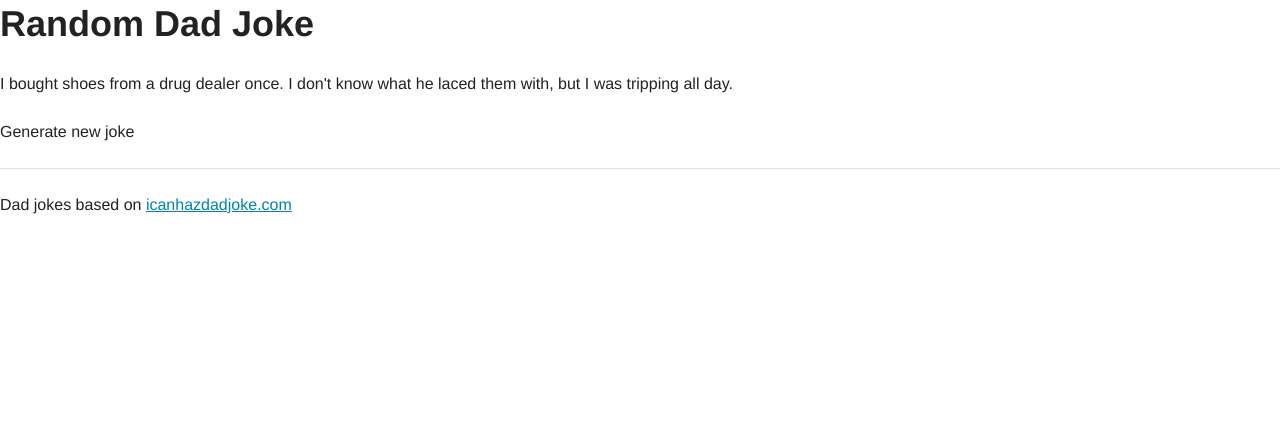
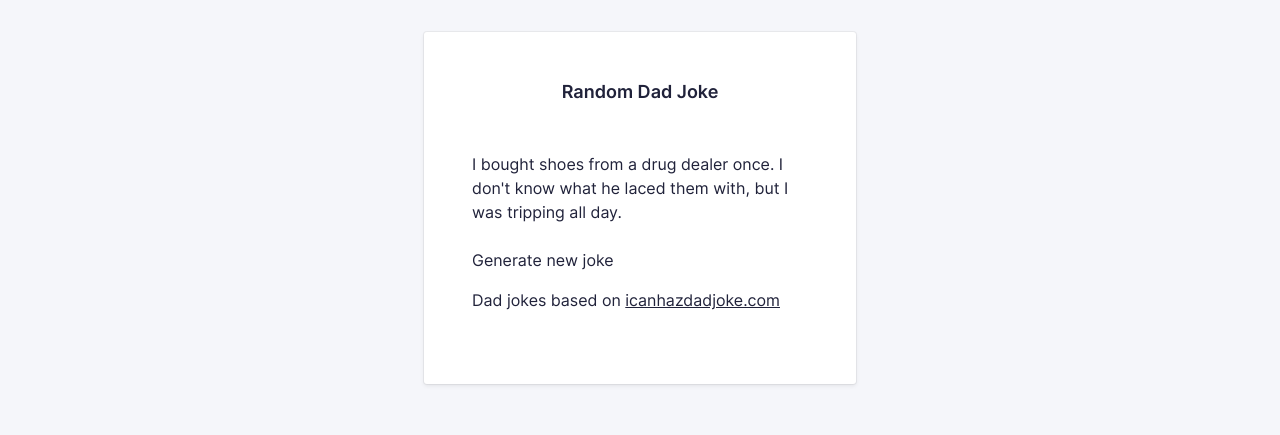
Before and after one commit to nmct-create3/dad-joke-generator-DepotterLander, a plain HTML site: page index.html in a window 1280 px wide. Drawn offline with Linux system fonts and the light colour scheme.

Commit message:
Het werkt

```diff
--- a/css/screen.css
+++ b/css/screen.css
@@ -2,59 +2,60 @@
 #FONTS
 \*------------------------------------*/
 
+@font-face {
+    font-family: "Inter Web";
+    font-weight: 400;
+    src: url("../fonts/Inter-Regular.woff2") format("woff2")
+}
+
+@font-face {
+    font-family: "Inter Web";
+    font-weight: 600;
+    src: url("../fonts/Inter-SemiBold.woff2") format("woff2")
+}
 
 /*------------------------------------*\
 #Variables
 \*------------------------------------*/
 
 :root {
-    /* Global colors */
-    --global-color-primary-000: #E6F6FF;
-    --global-color-primary-050: #B3E6FF;
-    --global-color-primary-100: #80D6FF;
-    --global-color-primary-200: #4DC6FF;
-    --global-color-primary-300: #1AB6FF;
-    --global-color-primary-400: #009CDB;
-    --global-color-primary-500: #0082B2;
-    --global-color-primary-600: #00688A;
-    --global-color-primary-700: #004E61;
-    --global-color-primary-800: #003438;
-    --global-color-primary-900: #001A0F;
+     /* colors */
+     --global-color-alpha-h: 216deg;
+     --global-color-alpha-s: 100%;
+     --global-color-alpha-l: 60%;
+     --global-color-alpha-hsl: var(--global-color-alpha-h) var(--global-color-alpha-s) var(--global-color-alpha-l);
+     --global-color-alpha: hsl(var(--global-color-alpha-hsl));
+     --global-color-alpha-light: hsl(var(--global-color-alpha-h) 100% 65%);
+     --global-color-alpha-dark: hsl(var(--global-color-alpha-h) 80% 55%);
+     --global-color-alpha-x-dark: hsl(var(--global-color-alpha-h) 65% 35%);
+     --global-color-alpha-transparent: hsl(var(--global-color-alpha-hsl) / .75);
+     --global-color-alpha-x-transparent: hsl(var(--global-color-alpha-hsl) / .3);
 
-    --global-color-neutral-000: white;
-    --global-color-neutral-050: #F7F7F7;
-    --global-color-neutral-100: #E1E1E1;
-    --global-color-neutral-200: #CFCFCF;
-    --global-color-neutral-300: #B1B1B1;
-    --global-color-neutral-400: #9E9E9E;
-    --global-color-neutral-500: #7E7E7E;
-    --global-color-neutral-600: #626262;
-    --global-color-neutral-700: #515151;
-    --global-color-neutral-800: #3B3B3B;
-    --global-color-neutral-900: #222222;
+     --global-color-neutral-xxxx-light: #F5F6FA;
+     --global-color-neutral-xxx-light: #E2E3E7;
+     --global-color-neutral-xx-light: #caccd4;
+     --global-color-neutral-x-light: #b5b6c0;
+     --global-color-neutral-light: #a0a1ad;
+     --global-color-neutral: #8b8c9a;
+     --global-color-neutral-dark: #757787;
+     --global-color-neutral-x-dark: #606274;
+     --global-color-neutral-xx-dark: #4b4c60;
+     --global-color-neutral-xxx-dark: #35374d;
+     --global-color-neutral-xxxx-dark: #20223a;
 
-    /* global page settings */
-    --global-page-backgroundColor: var(--global-color-neutral-000);
-    --global-page-color: var(--global-color-neutral-900);
-    --global-selection-backgroundColor: var(--global-color-primary-100);
-
-    /* forms */
-    --global-placeholder-color: var(--global-color-neutral-400);
-
-    /* borders */
+     /* border stuff */
+     --global-borderRadius: 3px;
      --global-borderWidth: 1px;
-    --global-borderColor: var(--global-color-neutral-100);
 
      /* transitions */
-    --global-transitionDuration-alpha: 0.2s;
-    --global-transitionEasing-out: cubic-bezier(0.4, 0, 0.2, 1);
+     --global-transitionTiming-alpha: .1s ease-out;
 
      /* Baseline settings */
      --global-baseline: 8px;
      --global-whitespace: calc(var(--global-baseline) * 3);
      /* = 24px */
 
-    --global-whitespace-xs: calc(var(--global-baseline) * .5);
+     --global-whitespace-xs: calc(var(--global-baseline) / 2);
      /* = 4px */
      --global-whitespace-sm: calc(var(--global-baseline) * 1);
      /*  = 8px */
@@ -67,13 +68,21 @@
      --global-whitespace-xxl: calc(var(--global-whitespace) * 3);
      /*  = 72px */
 
-    /* forms */
+     --global-input-backgroundColor: White;
+     --global-input-color: var(--global-color-neutral-950);
+     --global-input-borderColor: #E2E3E7;
+     --global-input-hover-borderColor: #3385FF;
+     --global-input-focus-borderColor: #81ADF0;
+
+     --global-page-color: var(--global-color-neutral-xxxx-dark);
+     --global-page-backgroundColor: var(--global-color-neutral-xxxx-light);
 }
+
 
 @media (prefers-color-scheme: dark) {
     :root {
-        --global-page-color: var(--global-color-neutral-050);
-        --global-page-backgroundColor: var(--global-color-neutral-900);
+      --global-page-color: White;
+      --global-page-backgroundColor: var(--global-color-neutral-xxxx-dark);
     }
   }
 
@@ -86,16 +95,22 @@
     ---
     Global page styles + universal box-sizing:
 */
+html {
+    line-height: 1.5;
+    font-family: 'Inter Web', Helvetica, arial, sans-serif;
+    color: var(--global-color-neutral-xxxx-dark);
+    background-color: var(--global-color-neutral-xxxx-light);
 
-html {
+    color: var(--global-page-color);
     background-color: var(--global-page-backgroundColor);
-    color: var(--global-page-color);
-    font-size: 100%;
-    line-height: 1.5;
-    font-family: Helvetica, arial, sans-serif;
     box-sizing: border-box;
     -webkit-font-smoothing: antialiased;
     -moz-osx-font-smoothing: grayscale;
+  }
+
+  html {
+    color: var(--global-page-color);
+    background-color: var(--global-page-backgroundColor);
   }
 
 body {
@@ -463,6 +478,22 @@ input::placeholder {
     Small button reset object
 */
 
+.c-button {
+    font-size: 16px;
+    font-weight: 700;
+    border-radius: var(--global-borderRadius);
+    border: var(--global-borderWidth) solid var(--global-color-alpha-dark);
+    background-color: var(--global-color-alpha);
+    color: #fff;
+    padding: calc(var(--global-baseline) * 1.5 - var(--global-borderWidth)) var(--global-whitespace-md);
+    line-height: calc(var(--global-baseline) * 3);
+    width: 100%;
+    outline: none;
+    transition: all var(--global-transition-timing-alpha);
+}
+
+
+
 .o-button-reset {
     border: none;
     margin: 0;
@@ -485,7 +516,6 @@ input::placeholder {
     /* Corrects inability to style clickable `input` types in iOS */
     -webkit-appearance: none;
 }
-
 /*
     Object: Hide accessible
     ---
@@ -506,6 +536,46 @@ input::placeholder {
 /*------------------------------------*\
 #COMPONENTS
 \*------------------------------------*/
+
+.c-app {
+    background-color: White;
+    margin-bottom: var(--global-whitespace);
+    border-radius: var(--global-borderRadius);
+    box-shadow: 0 0 0 var(--global-borderWidth) rgba(0, 0, 0, 0.05), 0 2px 4px rgba(0, 0, 0, .075);
+    overflow: hidden;
+}
+
+@media (prefers-color-scheme: dark) {
+    .c-app {
+      background-color: var(--global-color-neutral-xxx-dark);
+    }
+  }
+
+
+
+/* Add padding to child for more flexibility */
+.c-app__joke-wrapper {
+    padding: var(--global-whitespace);
+}
+
+
+.c-title {
+    text-align: center;
+    font-size: 18px;
+    line-height: calc(var(--global-baseline) * 3);
+    font-weight: 600;
+}
+
+
+@media (min-width: 27em) {
+    .c-app__joke-wrapper {
+        padding: var(--global-whitespace-xl);
+    }
+
+    .c-title {
+        margin-bottom: var(--global-whitespace-xl);
+    }
+}
 
 
 
--- a/index.html
+++ b/index.html
@@ -1,38 +1,44 @@
 <!DOCTYPE html>
 <html lang="en">
+  <head>
+    <meta charset="utf-8" />
+    <meta http-equiv="x-ua-compatible" content="ie=edge" />
+    <title>Dad Joke</title>
+    <meta name="description" content="This is my HTML5 boilerplate." />
+    <meta name="viewport" content="width=device-width, initial-scale=1.0" />
+    <meta name="theme-color" content="#e85e00" />
 
-<head>
-    <meta charset="utf-8">
-    <meta http-equiv="x-ua-compatible" content="ie=edge">
-    <title>Blockport - Sign in</title>
-    <meta name="description" content="This is my HTML5 boilerplate.">
-    <meta name="viewport" content="width=device-width, initial-scale=1.0">
-    <meta name="theme-color" content="#e85e00">
+    <link rel="icon" href="favicon.svg" />
+    <link rel="apple-touch-icon" href="apple-touch-icon.png" />
+    <link rel="manifest" href="manifest.json" />
 
-    <link rel="icon" href="favicon.svg">
-    <link rel="apple-touch-icon" href="apple-touch-icon.png">
-    <link rel="manifest" href="manifest.json">
-
-
-    <link rel="stylesheet" href="css/screen.css">
+    <link rel="stylesheet" href="css/screen.css" />
 
     <script defer src="./script/app.js"></script>
   </head>
 
   <body>
-    <h1>
-        Random Dad Joke
-    </h1>
-    <p>
-        I bought shoes from a drug dealer once. I don't know what he laced them with, but I was tripping all day.
+    <section class="o-row o-row--lg o-row--login">
+      <div class="o-container u-max-width-xs">
+        <div class="c-app">
+          <div class="c-app__joke-wrapper">
+            <h1 class="c-title">Random Dad Joke</h1>
+            <p class="c-joke" id="joke-container">
+              I bought shoes from a drug dealer once. I don't know what he laced
+              them with, but I was tripping all day.
             </p>
-    <p>
+            <p class="u-mb-md">
+              <button type="submit" class="o-button-reset c-button">
                 Generate new joke
+              </button>
             </p>
-    <hr>
-    <p>
-        Dad jokes based on <a href="https://icanhazdadjoke.com/">icanhazdadjoke.com</a>
+            <p class="c-disclaimer">
+              Dad jokes based on
+              <a href="https://icanhazdadjoke.com/">icanhazdadjoke.com</a>
             </p>
+          </div>
+        </div>
+      </div>
+    </section>
   </body>
-
 </html>
--- a/script/app.js
+++ b/script/app.js
@@ -1,5 +1,26 @@
-const init = function () {
-    console.log('script loaded');
+// const init = function () {
+//     console.log('script loaded');
+// }
+
+// init();
+
+function fetchJoke() {
+    fetch('https://icanhazdadjoke.com/', {
+        headers: {
+            'Accept': 'application/json'
+        }
+    })
+    .then(response => response.json())
+    .then(data => {
+        // Display the joke in the joke-container
+        const jokeContainer = document.getElementById('joke-container');
+        jokeContainer.innerHTML = data.joke;
+    })
+    .catch(error => {
+        console.error('Error fetching joke:', error);
+    });
 }
 
-init();
+// Add a click event listener to the button
+const button = document.querySelector('.c-button');
+button.addEventListener('click', fetchJoke);
```
Also changed, not shown: fonts/Inter-Regular.woff2 (added), fonts/Inter-SemiBold.woff2 (added). Lines whose indentation alone changed are shown as unchanged.
